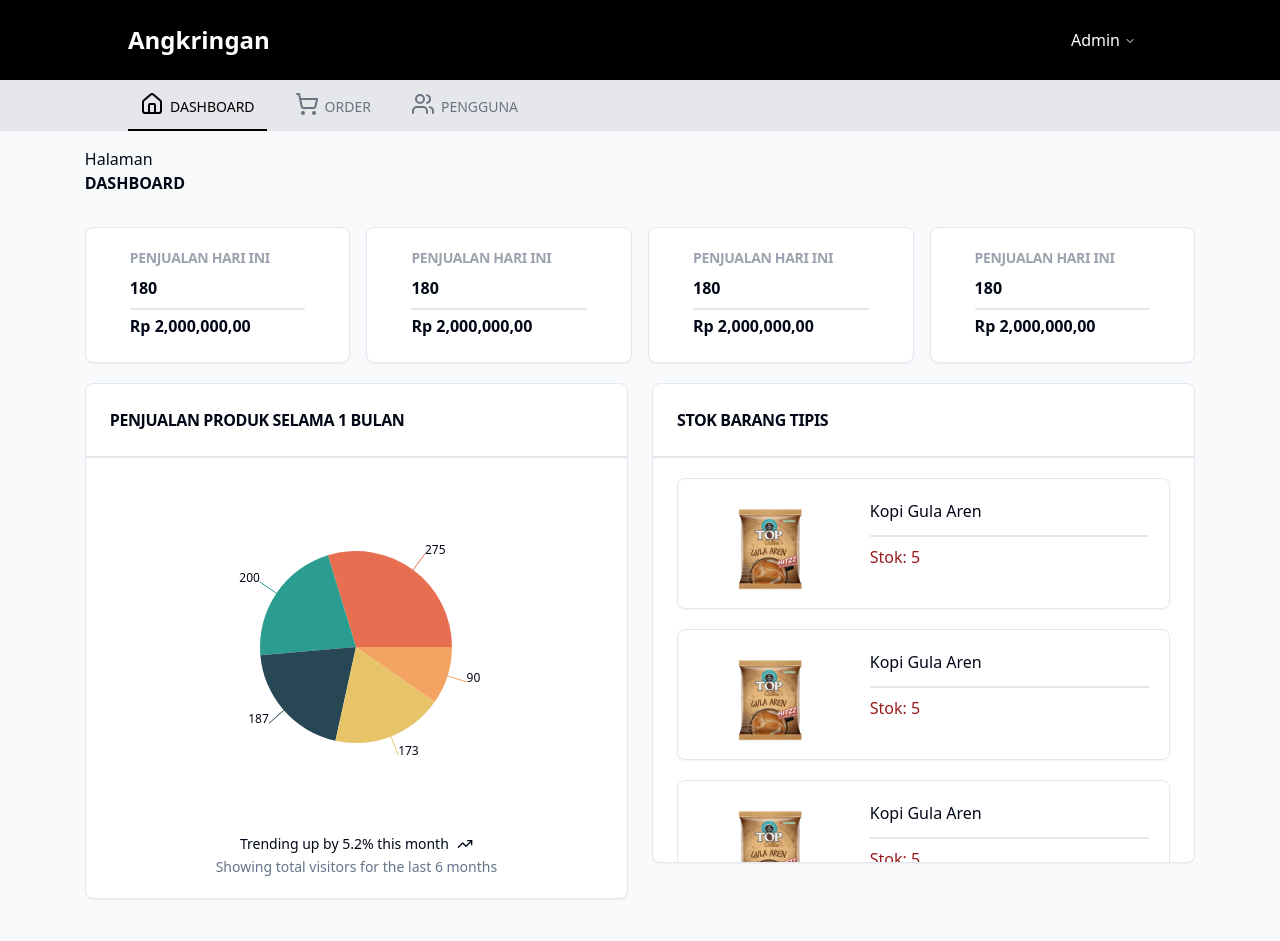
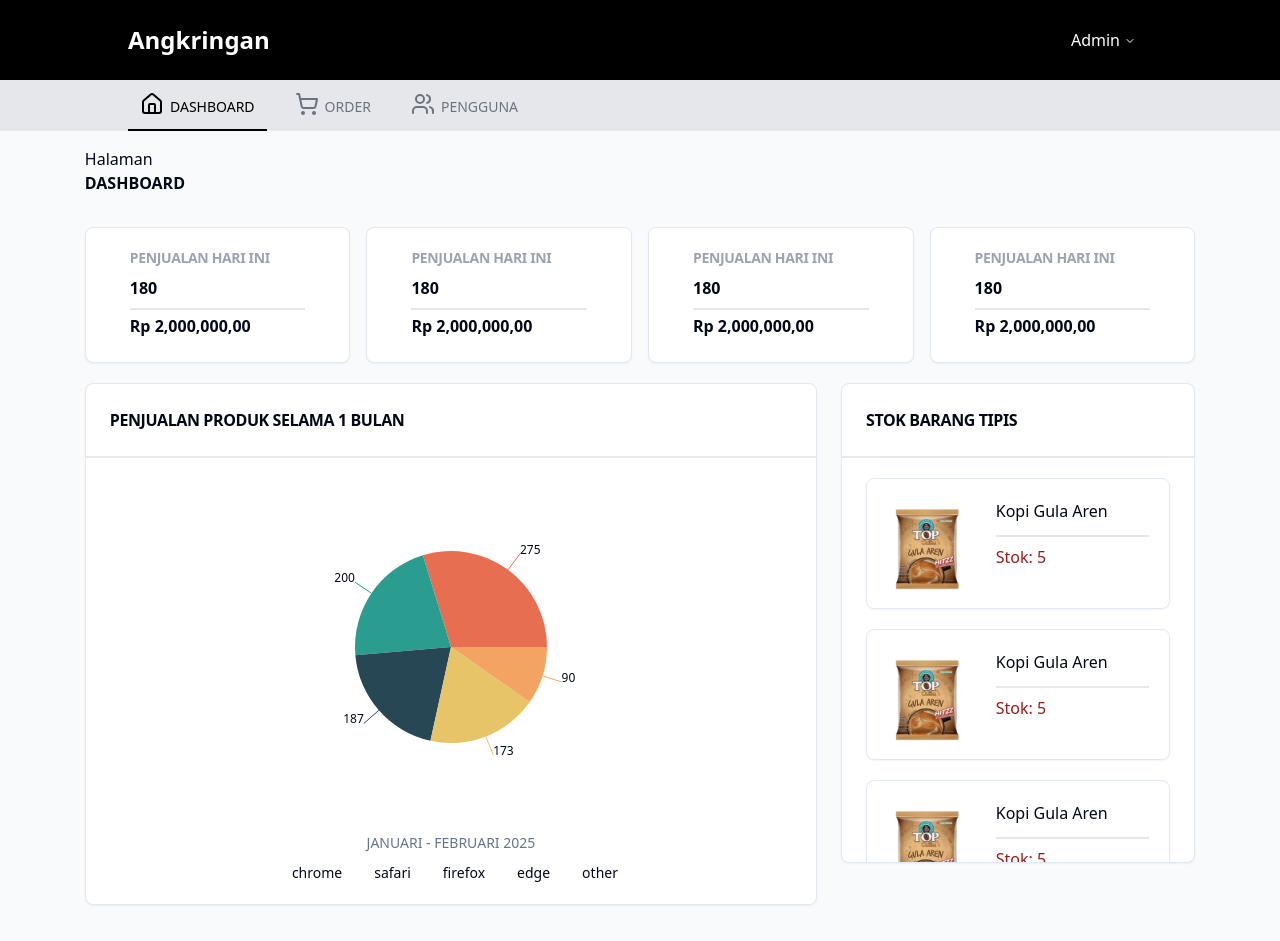
Before and after one commit to rifkyhilman/Angkringan-client, a React (Vite) app: page /dashboard in a window 1280 px wide. Built offline with nearby package versions, Linux system fonts and the light colour scheme.

Commit message:
:lipstick: Add UI color description chartpie
add UI color description chartpie

```diff
--- a/src/components/CardPie.jsx
+++ b/src/components/CardPie.jsx
@@ -1,4 +1,3 @@
-import { TrendingUp } from "lucide-react"
 import { Pie, PieChart } from "recharts"
 import {
   Card,
@@ -16,11 +15,11 @@ import {
 const CardPie = () => {
 
     const chartData = [
-        { browser: "chrome", visitors: 275, fill: "var(--color-chrome)" },
-        { browser: "safari", visitors: 200, fill: "var(--color-safari)" },
-        { browser: "firefox", visitors: 187, fill: "var(--color-firefox)" },
-        { browser: "edge", visitors: 173, fill: "var(--color-edge)" },
-        { browser: "other", visitors: 90, fill: "var(--color-other)" },
+        { browser: "chrome", visitors: 275, fill: "var(--color-chrome)", color: "hsl(var(--chart-1))"},
+        { browser: "safari", visitors: 200, fill: "var(--color-safari)", color: "hsl(var(--chart-2))"},
+        { browser: "firefox", visitors: 187, fill: "var(--color-firefox)", color: "hsl(var(--chart-3))"},
+        { browser: "edge", visitors: 173, fill: "var(--color-edge)", color: "hsl(var(--chart-4))"},
+        { browser: "other", visitors: 90, fill: "var(--color-other)", color: "hsl(var(--chart-5))"},
       ];
 
     const chartConfig = {
@@ -50,7 +49,7 @@ const CardPie = () => {
       };
 
     return (
-    <Card className="flex flex-col my-5">
+    <Card className="flex flex-col my-5 col-span-2">
         <CardHeader className="border-b-2 border-b-gray-200">
           <CardTitle className="text-md font-bold">PENJUALAN PRODUK SELAMA 1 BULAN</CardTitle>
         </CardHeader>
@@ -66,12 +65,19 @@ const CardPie = () => {
           </ChartContainer>
         </CardContent>
         <CardFooter className="flex-col gap-2 text-sm">
-          <div className="flex items-center gap-2 font-medium leading-none">
-            Trending up by 5.2% this month <TrendingUp className="h-4 w-4" />
-          </div>
-          <div className="leading-none text-muted-foreground">
-            Showing total visitors for the last 6 months
-          </div>
+            <div className="leading-none text-muted-foreground mb-2 uppercase">
+                januari - februari 2025
+            </div>
+            <div className="flex items-center gap-2 font-medium leading-none">
+                {chartData.map(data => {
+                    return(
+                        <div key={data.browser} className="flex mr-2">
+                            <div className={`bg-[${data.color}] w-3 h-auto mr-1`}></div>
+                            <p>{data.browser}</p>
+                        </div>
+                    )}
+                )}
+            </div>
         </CardFooter>
     </Card>
     )
--- a/src/pages/DashboardPage.jsx
+++ b/src/pages/DashboardPage.jsx
@@ -17,7 +17,7 @@ const DashboardPage = () => {
                 <CardSale/>
                 <CardSale/>
             </section>
-            <section className="grid grid-cols-2 gap-6 max-md:grid-cols-1">
+            <section className="grid grid-cols-3 gap-6  max-md:grid-cols-1">
                 <CardPie/>
                 <CardLimitStock/>
             </section>
```
Also changed, not shown: src/styles/index.css (line endings or trailing spaces).
